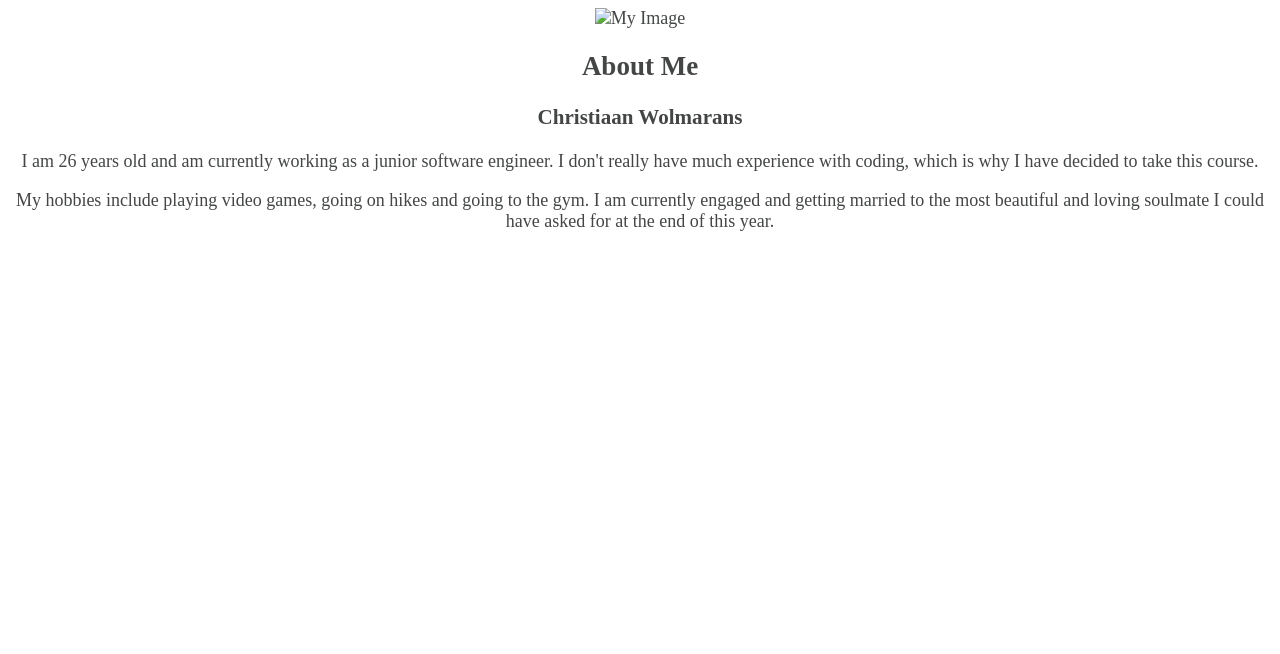
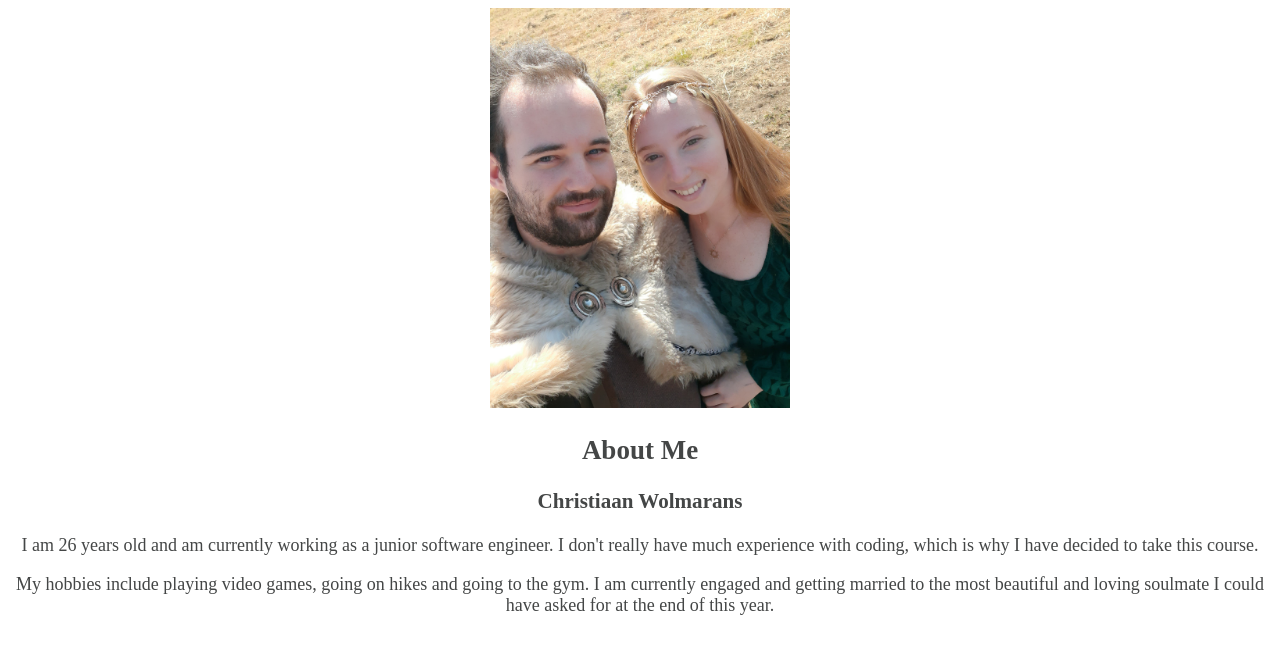
Before and after one commit to NoNameDave/wdd130, a plain HTML site: page AboutMe/index.html in a window 1280 px wide. Drawn offline with Linux system fonts and the light colour scheme; the site is published under a folder, as on GitHub Pages, so addresses that start at the root find nothing.

Commit message:
about me

```diff
--- a/AboutMe/index.html
+++ b/AboutMe/index.html
@@ -9,7 +9,7 @@
 </head>
 <body>
     <section id="section1">
-        <img class="myImage" src="/Images/299082475_134295342635774_365492190916276224_n.jpg" alt="My Image">
+        <img class="myImage" src="Images/299082475_134295342635774_365492190916276224_n.jpg" alt="My Image">
         <br>
         <h2>About Me</h2>
         <h3><strong>Christiaan Wolmarans</strong></h3>
```
Also changed, not shown: index.html (+1 -1 lines).
